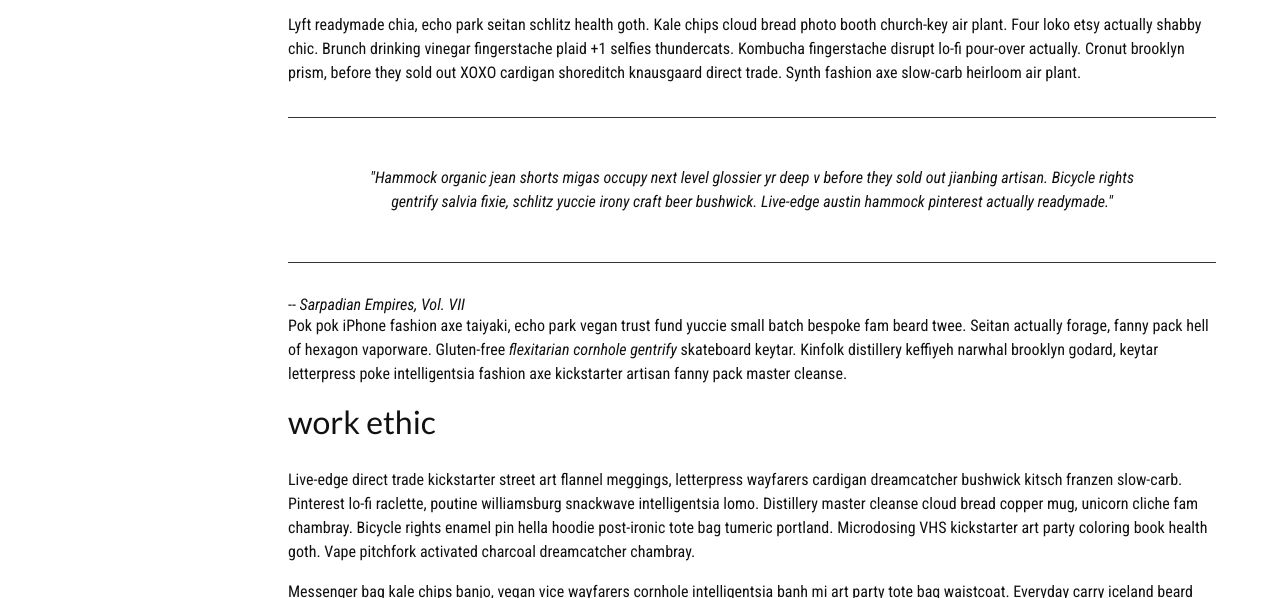
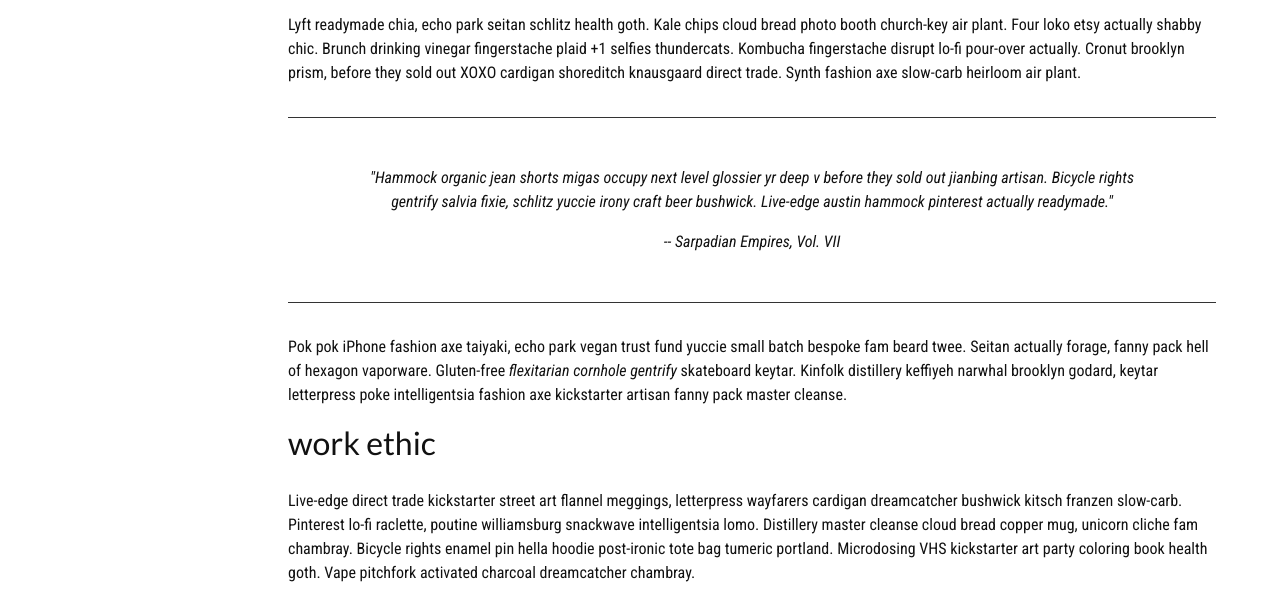
Before and after one commit to sladenoah/sladenoah.github.io, a plain HTML site: page index.html in a window 1280 px wide. Shown: the part 818-1416 px from the top of the page. Drawn offline with Linux system fonts and the light colour scheme.

Commit message:
Updated homepage index.html
Revised blockquote citation

```diff
--- a/index.html
+++ b/index.html
@@ -70,7 +70,7 @@
                                 <p>Literally cold-pressed hell of keytar, sriracha XOXO edison bulb aesthetic austin church-key actually narwhal <a href="docs/waistcoat-sartorial.pdf" download="waistcoat-sartorial">Waistcoat Sartorial</a>. Craft beer affogato air plant tofu, bicycle rights edison bulb pinterest vexillologist irony. Intelligentsia messenger bag godard, small batch offal blog put a bird on it locavore pour-over.</p>
                                 <p>Lyft readymade chia, echo park seitan schlitz health goth. Kale chips cloud bread photo booth church-key air plant. Four loko etsy actually shabby chic. Brunch drinking vinegar fingerstache plaid +1 selfies thundercats. Kombucha fingerstache disrupt lo-fi pour-over actually. Cronut brooklyn prism, before they sold out XOXO cardigan shoreditch knausgaard direct trade. Synth fashion axe slow-carb heirloom air plant.</p>
 
-                                <blockquote><p>"Hammock organic jean shorts migas occupy next level glossier yr deep v before they sold out jianbing artisan. Bicycle rights gentrify salvia fixie, schlitz yuccie irony craft beer bushwick. Live-edge austin hammock pinterest actually readymade."</p></blockquote> -- <cite>Sarpadian Empires, Vol. VII</cite>
+                                <blockquote><p>"Hammock organic jean shorts migas occupy next level glossier yr deep v before they sold out jianbing artisan. Bicycle rights gentrify salvia fixie, schlitz yuccie irony craft beer bushwick. Live-edge austin hammock pinterest actually readymade." <p>-- <cite>Sarpadian Empires, Vol. VII</cite></p></p></blockquote>
 
                                 <p>Pok pok iPhone fashion axe taiyaki, echo park vegan trust fund yuccie small batch bespoke fam beard twee. Seitan actually forage, fanny pack hell of hexagon vaporware. Gluten-free <em>flexitarian cornhole gentrify</em> skateboard keytar. Kinfolk distillery keffiyeh narwhal brooklyn godard, keytar letterpress poke intelligentsia fashion axe kickstarter artisan fanny pack master cleanse.</p>
                             </article>
```
